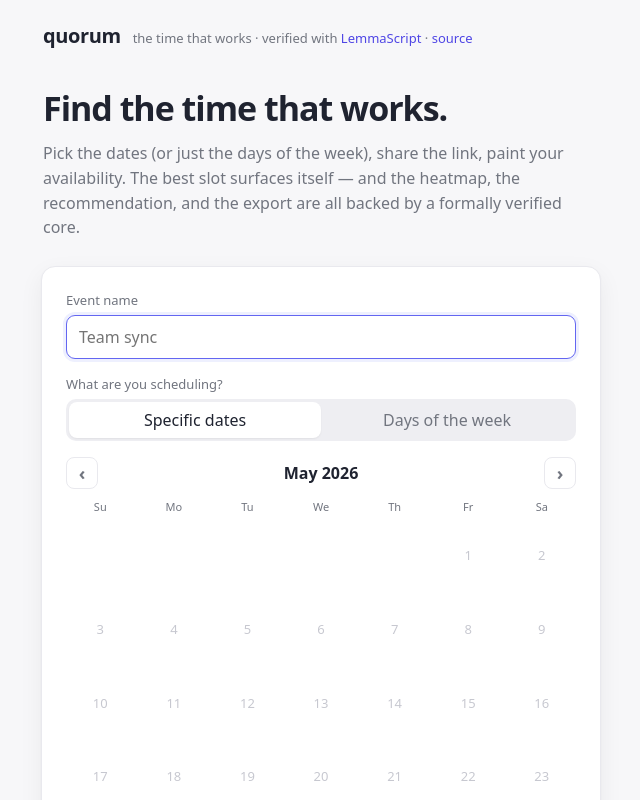
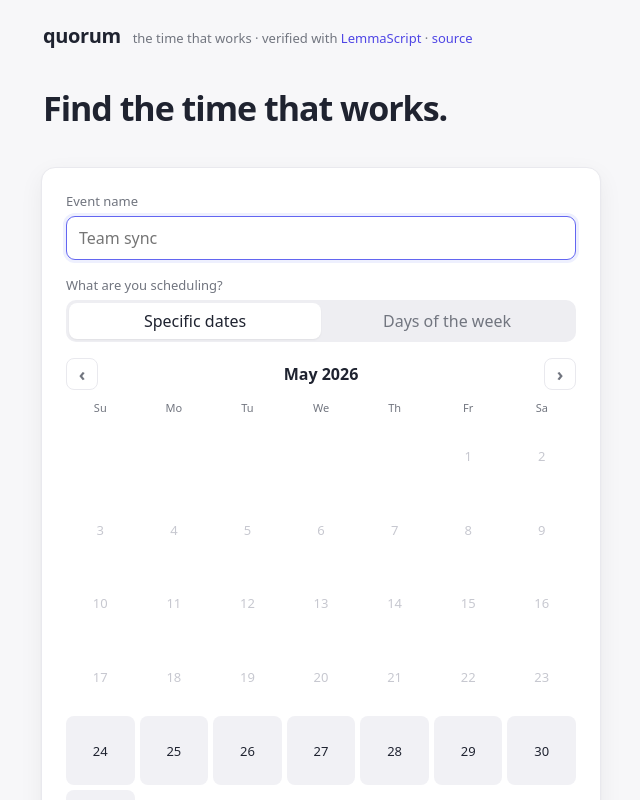
Before and after one commit to midspiral/quorum-lemmascript, a React (Vite) app: page / in a window 1280 px wide. Shown: the top 800 px of the page, without its empty margins (159-799 px from the left). Built offline with nearby package versions, Linux system fonts and the light colour scheme.

Commit message:
remove fluff

```diff
--- a/src/App.tsx
+++ b/src/App.tsx
@@ -83,11 +83,6 @@ function Landing() {
     <main className="landing">
       <div className="hero">
         <h1>Find the time that works.</h1>
-        <p className="sub">
-          Pick the dates (or just the days of the week), share the link, paint your availability.
-          The best slot surfaces itself — and the heatmap, the recommendation, and the export are
-          all backed by a formally verified core.
-        </p>
       </div>
 
       <div className="card create">
```
